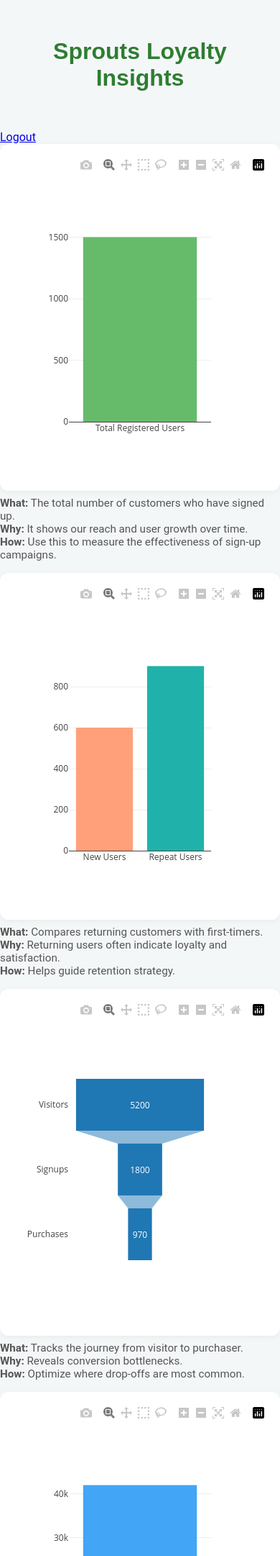
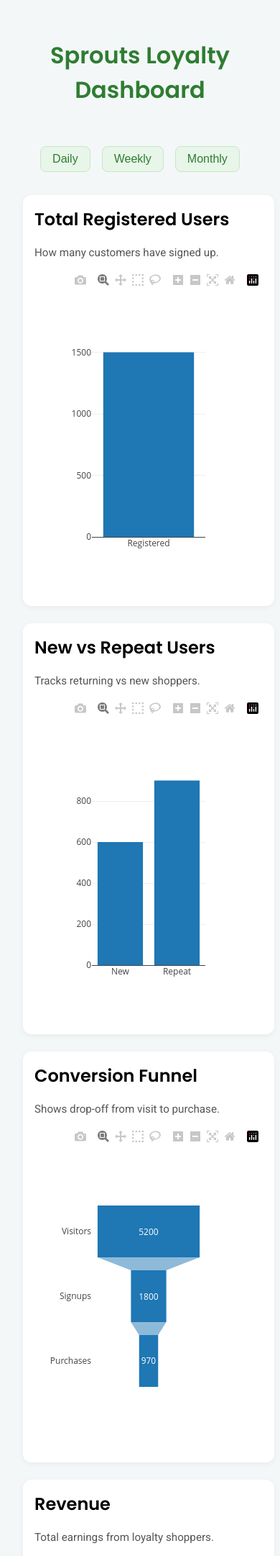
Before and after one commit to laneycs/loyalty-dashboard, a Flask app: page /dashboard in a window 390 px wide. Shown: the top 2162 px of the page at 72% size. Run offline with Flask 3, Linux system fonts and the light colour scheme; the visitor is signed in with stand-in values (Sample User, id 1); some libraries are stand-ins or nearby versions.

Commit message:
style: add responsive two-column layout, modern fonts, and one-line narratives

```diff
--- a/templates/dashboard.html
+++ b/templates/dashboard.html
@@ -3,131 +3,53 @@
 <html>
 <head>
     <title>Sprouts Loyalty Dashboard</title>
+    <link rel="icon" href="/favicon.ico">
     <link rel="stylesheet" href="/style.css">
-    <link rel="icon" href="/favicon.ico">
+    <link href="https://fonts.googleapis.com/css2?family=Poppins:wght@600&family=Roboto&display=swap" rel="stylesheet">
     <script src="https://cdn.plot.ly/plotly-latest.min.js"></script>
 </head>
 <body>
-    <h1>Sprouts Loyalty Insights</h1>
-    <a href="/logout">Logout</a>
-
-    <div class="card" id="chart-users"></div>
-    <p class="narrative"><strong>What:</strong> The total number of customers who have signed up.<br><strong>Why:</strong> It shows our reach and user growth over time.<br><strong>How:</strong> Use this to measure the effectiveness of sign-up campaigns.</p>
-
-    <div class="card" id="chart-repeat"></div>
-    <p class="narrative"><strong>What:</strong> Compares returning customers with first-timers.<br><strong>Why:</strong> Returning users often indicate loyalty and satisfaction.<br><strong>How:</strong> Helps guide retention strategy.</p>
-
-    <div class="card" id="chart-funnel"></div>
-    <p class="narrative"><strong>What:</strong> Tracks the journey from visitor to purchaser.<br><strong>Why:</strong> Reveals conversion bottlenecks.<br><strong>How:</strong> Optimize where drop-offs are most common.</p>
-
-    <div class="card" id="chart-revenue"></div>
-    <p class="narrative"><strong>What:</strong> Total revenue generated from loyalty users.<br><strong>Why:</strong> It's a core metric for business impact.<br><strong>How:</strong> Track campaign ROI and user value over time.</p>
-
-    <div class="card" id="chart-basket"></div>
-    <p class="narrative"><strong>What:</strong> The average dollar value per order.<br><strong>Why:</strong> Indicates upsell and cross-sell effectiveness.<br><strong>How:</strong> Use to target high-value customers.</p>
-
-    <div class="card" id="chart-signup"></div>
-    <p class="narrative"><strong>What:</strong> Percentage of users who signed up for loyalty.<br><strong>Why:</strong> Tracks how compelling the program is.<br><strong>How:</strong> Helps tailor promotions and sign-up flows.</p>
-
-    <div class="card" id="chart-repeat-purchase"></div>
-    <p class="narrative"><strong>What:</strong> Percentage of users who purchased again.<br><strong>Why:</strong> Reflects customer retention.<br><strong>How:</strong> Incentivize repeat purchases with offers.</p>
-
-    <div class="card" id="chart-visit-time"></div>
-    <p class="narrative"><strong>What:</strong> Time between repeat visits.<br><strong>Why:</strong> Shorter intervals may indicate stronger loyalty.<br><strong>How:</strong> Use to fine-tune timing of re-engagement campaigns.</p>
-
-    <div class="card" id="chart-scan-rate"></div>
-    <p class="narrative"><strong>What:</strong> How often loyalty IDs are scanned at checkout.<br><strong>Why:</strong> Shows program adoption.<br><strong>How:</strong> Encourage scanning via reminders and bonuses.</p>
-
-    <div class="card" id="chart-redemption"></div>
-    <p class="narrative"><strong>What:</strong> Percent of rewards redeemed.<br><strong>Why:</strong> Tells us how compelling the rewards are.<br><strong>How:</strong> Use this to adjust reward thresholds and offerings.</p>
-
-    <div class="card" id="chart-campaign"></div>
-    <p class="narrative"><strong>What:</strong> Breakdown of campaign source by region.<br><strong>Why:</strong> Indicates which channels drive engagement.<br><strong>How:</strong> Use to optimize channel strategy.</p>
-
-    <div class="card" id="map-segments"></div>
-    <p class="narrative"><strong>What:</strong> Loyalty user distribution across regions.<br><strong>Why:</strong> Helps prioritize localized efforts.<br><strong>How:</strong> Guide regional strategy and outreach.</p>
+    <h1>Sprouts Loyalty Dashboard</h1>
+    <div class="button-group">
+        <button onclick="setRange('Daily')">Daily</button>
+        <button onclick="setRange('Weekly')">Weekly</button>
+        <button onclick="setRange('Monthly')">Monthly</button>
+    </div>
+    <div class="grid-container">
+        <div class="card"><h2>Total Registered Users</h2><p class="narrative">How many customers have signed up.</p><div id="chart-users"></div></div>
+        <div class="card"><h2>New vs Repeat Users</h2><p class="narrative">Tracks returning vs new shoppers.</p><div id="chart-repeat"></div></div>
+        <div class="card"><h2>Conversion Funnel</h2><p class="narrative">Shows drop-off from visit to purchase.</p><div id="chart-funnel"></div></div>
+        <div class="card"><h2>Revenue</h2><p class="narrative">Total earnings from loyalty shoppers.</p><div id="chart-revenue"></div></div>
+        <div class="card"><h2>Average Basket Size</h2><p class="narrative">Average dollars spent per trip.</p><div id="chart-basket"></div></div>
+        <div class="card"><h2>Loyalty Sign-Up Rate</h2><p class="narrative">Percentage joining the loyalty program.</p><div id="chart-signup"></div></div>
+        <div class="card"><h2>Repeat Purchase Rate</h2><p class="narrative">How often people return to buy again.</p><div id="chart-repeat-purchase"></div></div>
+        <div class="card"><h2>Time Between Visits</h2><p class="narrative">Average days between return visits.</p><div id="chart-visit-time"></div></div>
+        <div class="card"><h2>Scan Rate</h2><p class="narrative">How often loyalty ID is scanned.</p><div id="chart-scan-rate"></div></div>
+        <div class="card"><h2>Redemption Rate</h2><p class="narrative">Percentage of rewards redeemed.</p><div id="chart-redemption"></div></div>
+        <div class="card"><h2>Campaign Attribution</h2><p class="narrative">Which channel drove loyalty actions.</p><div id="chart-campaign"></div></div>
+        <div class="card"><h2>Location-Based Segments</h2><p class="narrative">Regional loyalty user distribution.</p><div id="map-segments"></div></div>
+    </div>
 
     <script>
-    Plotly.newPlot('chart-users', [{
-        x: ['Total Registered Users'],
-        y: [1500],
-        type: 'bar',
-        marker: { color: '#66bb6a' }
-    }]);
+        function setRange(range) {
+            console.log("Time range changed to:", range);
+        }
 
-    Plotly.newPlot('chart-repeat', [{
-        x: ['New Users', 'Repeat Users'],
-        y: [600, 900],
-        type: 'bar',
-        marker: { color: ['#FFA07A', '#20B2AA'] }
-    }]);
-
-    Plotly.newPlot('chart-funnel', [{
-        type: 'funnel',
-        y: ["Visitors", "Signups", "Purchases"],
-        x: [5200, 1800, 970]
-    }]);
-
-    Plotly.newPlot('chart-revenue', [{
-        x: ['Revenue'],
-        y: [42000],
-        type: 'bar',
-        marker: { color: '#42a5f5' }
-    }]);
-
-    Plotly.newPlot('chart-basket', [{
-        x: ['Average Basket Size'],
-        y: [32.75],
-        type: 'bar',
-        marker: { color: '#ffca28' }
-    }]);
-
-    Plotly.newPlot('chart-signup', [{
-        x: ['Loyalty Sign-Up Rate'],
-        y: [36],
-        type: 'bar',
-        marker: { color: '#ab47bc' }
-    }]);
-
-    Plotly.newPlot('chart-repeat-purchase', [{
-        x: ['Repeat Purchase Rate'],
-        y: [68],
-        type: 'bar',
-        marker: { color: '#26a69a' }
-    }]);
-
-    Plotly.newPlot('chart-visit-time', [{
-        x: ['Time Between Visits'],
-        y: [6.5],
-        type: 'bar',
-        marker: { color: '#7e57c2' }
-    }]);
-
-    Plotly.newPlot('chart-scan-rate', [{
-        values: [52, 48],
-        labels: ['Scanned', 'Not Scanned'],
-        type: 'pie',
-        hole: 0.6
-    }]);
-
+        Plotly.newPlot('chart-users', [{ x: ['Registered'], y: [1500], type: 'bar' }]);
+        Plotly.newPlot('chart-repeat', [{ x: ['New', 'Repeat'], y: [600, 900], type: 'bar' }]);
+        Plotly.newPlot('chart-funnel', [{ type: 'funnel', y: ['Visitors', 'Signups', 'Purchases'], x: [5200, 1800, 970] }]);
+        Plotly.newPlot('chart-revenue', [{ x: ['Revenue'], y: [42000], type: 'bar' }]);
+        Plotly.newPlot('chart-basket', [{ x: ['Basket Size'], y: [32.75], type: 'bar' }]);
+        Plotly.newPlot('chart-signup', [{ x: ['Sign-Up Rate'], y: [36], type: 'bar' }]);
+        Plotly.newPlot('chart-repeat-purchase', [{ x: ['Repeat Purchase'], y: [68], type: 'bar' }]);
+        Plotly.newPlot('chart-visit-time', [{ x: ['Days Between Visits'], y: [6.5], type: 'bar' }]);
+        Plotly.newPlot('chart-scan-rate', [{ values: [52, 48], labels: ['Scanned', 'Not'], type: 'pie', hole: 0.6 }]);
         Plotly.newPlot('chart-redemption', [{
-        type: 'indicator',
-        mode: 'gauge+number',
-        value: 24,
+            type: 'indicator', mode: 'gauge+number', value: 24,
             title: { text: 'Redemption Rate (%)' },
             gauge: { axis: { range: [0, 100] } }
         }]);
-
-    Plotly.newPlot('chart-campaign', [{
-        values: [42, 30, 28],
-        labels: ['Email', 'Social', 'Referral'],
-        type: 'pie',
-        hole: .4
-    }], {
-        title: 'Campaign Attribution',
-        showlegend: true
-    });
-
+        Plotly.newPlot('chart-campaign', [{ values: [42, 30, 28], labels: ['Email', 'Social', 'Referral'], type: 'pie', hole: .4 }]);
         Plotly.newPlot('map-segments', [{
             type: 'choropleth',
             locationmode: 'USA-states',
@@ -135,10 +57,7 @@
             z: [500, 400, 600],
             colorscale: 'Greens',
             colorbar: { title: 'Users' }
-    }], {
-        geo: { scope: 'usa' },
-        title: 'Loyalty User Distribution (Map)'
-    });
+        }], { geo: { scope: 'usa' }, title: 'Loyalty User Distribution' });
     </script>
 </body>
 </html>
```
Lines whose indentation alone changed are shown as unchanged.
